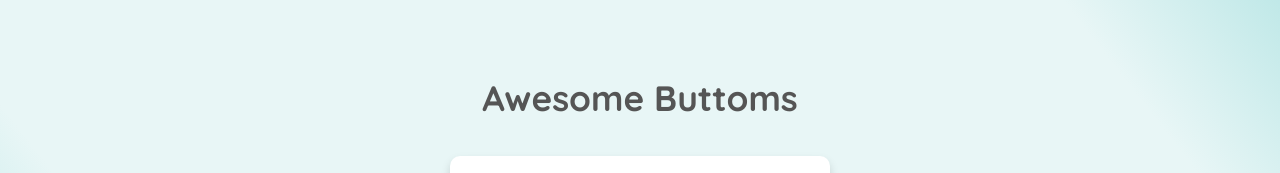
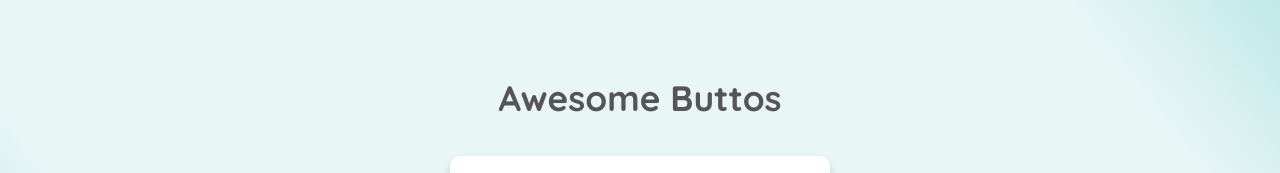
Before and after one commit to kutaro-smile/awesome-buttons, a plain HTML site: page index.html in a window 1280 px wide. Shown: the part 209-382 px from the top of the page. Drawn offline with Linux system fonts and the light colour scheme.

Commit message:
スペルミスを修正

```diff
--- a/index.html
+++ b/index.html
@@ -15,7 +15,7 @@
 
 <body>
 	<div class="l-container">
-		<h1 class="u-webfont">Awesome Buttoms</h1>
+		<h1 class="u-webfont">Awesome Buttos</h1>
 		<ul class="btn-box">
 			<!-- 大きくなるボタン -->
 			<li class="btn-box__item">
```
